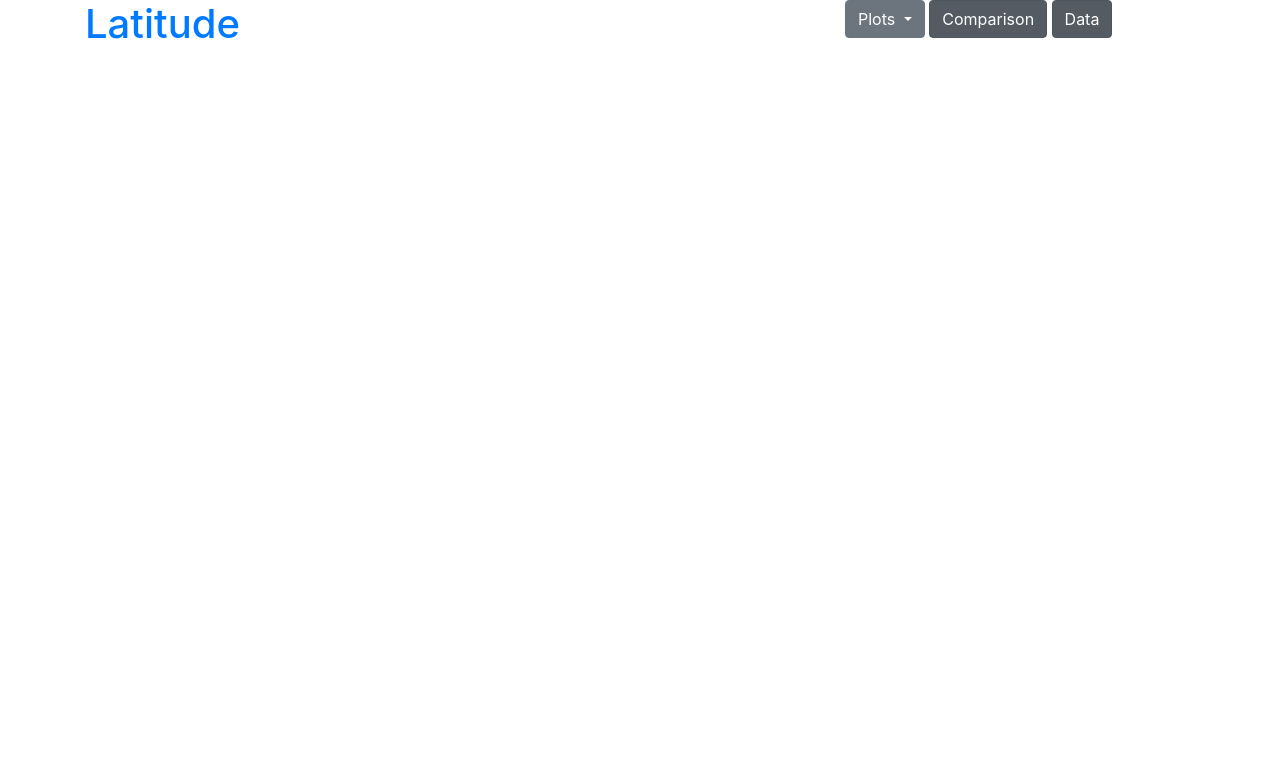
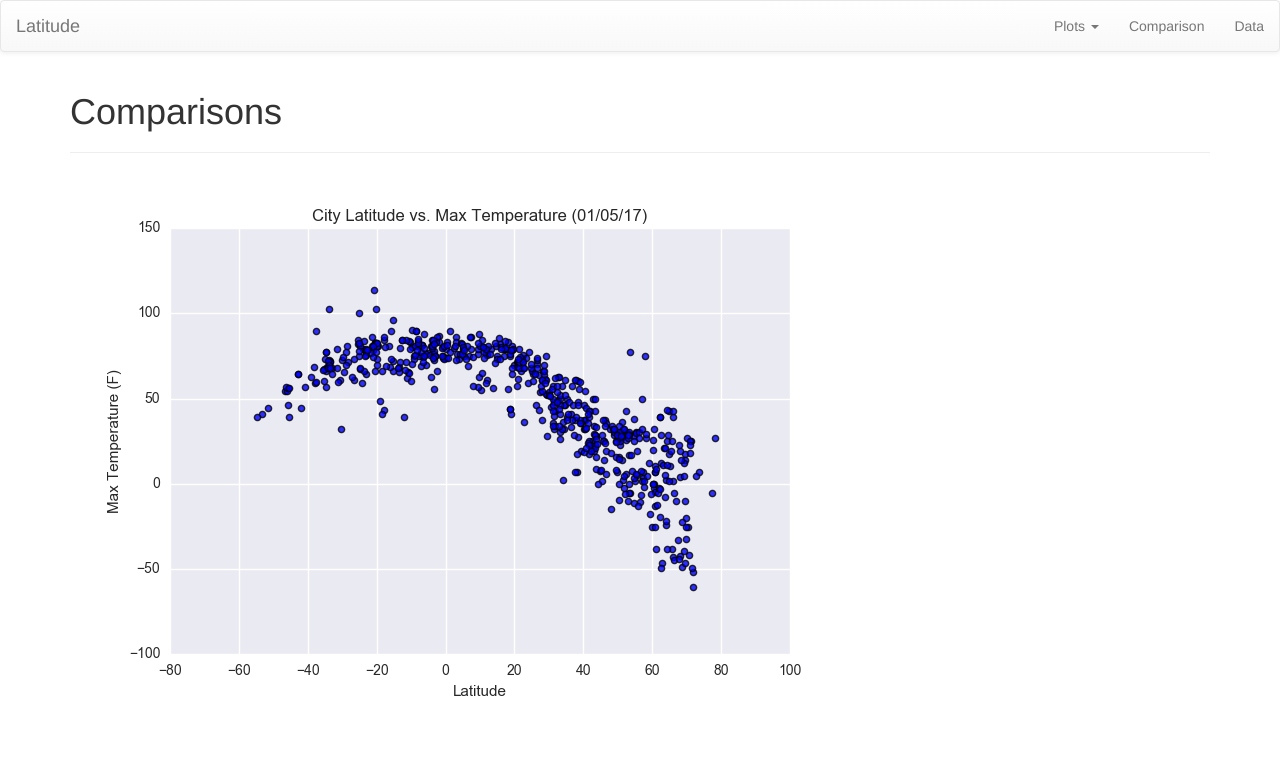
Before and after one commit to mldebaker/Web-Design-Challenge, a plain HTML site: page WebVisualizations/Comparisons.html in a window 1280 px wide. Shown: the top 757 px of the page. Drawn offline with nearby package versions, Linux system fonts and the light colour scheme.

Commit message:
updates add comparisons

```diff
--- a/WebVisualizations/Comparisons.html
+++ b/WebVisualizations/Comparisons.html
@@ -1,43 +1,79 @@
 <!DOCTYPE html>
-<html lang="en">
+<html lang="en-us">
   <head>
+
     <meta charset="UTF-8">
-  <title>Web Visualizations</title>
-  <link rel="stylesheet" href="reset.css">
-  <link rel="stylesheet" href="styles.css">
-  <link rel="stylesheet" href="https://stackpath.bootstrapcdn.com/bootstrap/4.3.1/css/bootstrap.min.css" integrity="sha384-ggOyR0iXCbMQv3Xipma34MD+dH/1fQ784/j6cY/iJTQUOhcWr7x9JvoRxT2MZw1T" crossorigin="anonymous">
+    <meta name="viewport" content="width=device-width, initial-scale=1.0">
+    <meta http-equiv="X-UA-Compatible" content="ie=edge">
+
+    <title>Equator Study</title>
+
+     <!-- Latest compiled and minified CSS -->
+    <link rel="stylesheet" href="https://maxcdn.bootstrapcdn.com/bootstrap/3.3.7/css/bootstrap.min.css" integrity="sha384-BVYiiSIFeK1dGmJRAkycuHAHRg32OmUcww7on3RYdg4Va+PmSTsz/K68vbdEjh4u" crossorigin="anonymous">
+
+    <!-- Optional theme -->
+    <link rel="stylesheet" href="https://maxcdn.bootstrapcdn.com/bootstrap/3.3.7/css/bootstrap-theme.min.css" integrity="sha384-rHyoN1iRsVXV4nD0JutlnGaslCJuC7uwjduW9SVrLvRYooPp2bWYgmgJQIXwl/Sp" crossorigin="anonymous">
+
+
+
     </head>
     <body>
-    <div class="container">
+        <!-- Start of navbar -->
+    <nav class="navbar navbar-default">
+            <div class="container-fluid navbar-custom">
+
+              <!-- Brand and toggle get grouped for better mobile display -->
               <div class="row">
-          <div class="col-sm">
-              <header>
-                <a href="WebVisualizations.html">
-                <h1>Latitude</h1>
-                </a>
-              </header>
-            </div>
-          <div class="col-sm">
-
-          </div>
-          <div class="col-sm">
-                <div class="dropdown">
-                        <a class="btn btn-secondary dropdown-toggle" href="#" role="button" id="dropdownMenuLink" data-toggle="dropdown" aria-haspopup="true" aria-expanded="false".active>
-                          Plots
-                        </a>
-
-                        <div class="dropdown-menu" aria-labelledby="dropdownMenuLink">
-                          <a class="dropdown-item".active href="Max_Temperature.html">Max Temperature</a>
-                          <a class="dropdown-item".active href="Humidity.html">Humidity</a>
-                          <a class="dropdown-item".active href="Cloudiness.html">Cloudiness</a>
-                          <a class="dropdown-item".active href="Wind_Speed.html">Wind Speed</a>
-                        </div>
-                    <a href="Comparisons.html" class="btn btn-secondary active" role="button" aria-pressed="true">Comparison</a>
-                    <a href="Data.html" class="btn btn-secondary active" role="button" aria-pressed="true">Data</a>
+                <div class="navbar-header">
+                  <button type="button" class="navbar-toggle collapsed" data-toggle="collapse" data-target="#bs-example-navbar-collapse-1" aria-expanded="false">
+                    <span class="sr-only">Toggle Navigation</span>
+                    <span class="icon-bar"></span>
+                    <span class="icon-bar"></span>
+                    <span class="icon-bar"></span>
+                  </button>
+                  <div class="col-xs-9 phone-nav">
+                    <a class="navbar-brand" href="WebVisualizations.html" id="logo">Latitude</a>
                   </div>
                 </div>
+
+                <!-- Collect the nav links, forms, and other content for toggling -->
+                <div class="collapse navbar-collapse" id="bs-example-navbar-collapse-1">
+                  <ul class="nav navbar-nav navbar-right navbar-right-custom">
+                    <li class="dropdown">
+                      <a href="#" class="dropdown-toggle" data-toggle="dropdown" role="button" aria-haspopup="true" aria-expanded="false">Plots <span class="caret"></span></a>
+                      <ul class="dropdown-menu">
+                       <li><a href="Max_Temperature.html">Max Temperature</a></li>
+                        <li><a href="Humidity.html">Humidity</a></li>
+                        <li><a href="Cloudiness.html">Cloudiness</a></li>
+                        <li><a href="Wind_Speed.html">Wind Speed</a></li>
+                      </ul>
+                    </li>
+                    <li><a href="Comparisons.html">Comparison</a></li>
+                    <li><a href="Data.html">Data</a></li>
+                  </ul>
+                </div><!-- /.navbar-collapse -->
               </div>
+            </div><!-- /.container-fluid -->
+          </nav>
+          <!-- Start of container -->
+
+    <div class="container">
+      <section class="row">
+        <div class="col-md-12">
+          <article class="description-content">
+            <h1 class="description-header">Comparisons</h1>
+            <hr class="description-hr"/>
+            <img src="Resources/assets/images/Fig1.png" class="img-responsive" id="description-image"/>
+            <img src="Resources/assets/images/Fig2.png" class="img-responsive" id="description-image"/>
+            <img src="Resources/assets/images/Fig3.png" class="img-responsive" id="description-image"/>
+            <img src="Resources/assets/images/Fig4.png" class="img-responsive" id="description-image"/>
+          </article>
         </div>
+      </section>
+    </div>
+
+    <script type="text/javascript" src="https://code.jquery.com/jquery-2.1.4.min.js"></script>
+    <script src="https://maxcdn.bootstrapcdn.com/bootstrap/3.3.7/js/bootstrap.min.js" integrity="sha384-Tc5IQib027qvyjSMfHjOMaLkfuWVxZxUPnCJA7l2mCWNIpG9mGCD8wGNIcPD7Txa" crossorigin="anonymous"></script>
+
     </body>
-<br>
-<br>
+</html>
```
Also changed, not shown: WebVisualizations/Max_Temperature.html (+1 -8 lines). Lines whose indentation alone changed are shown as unchanged.
